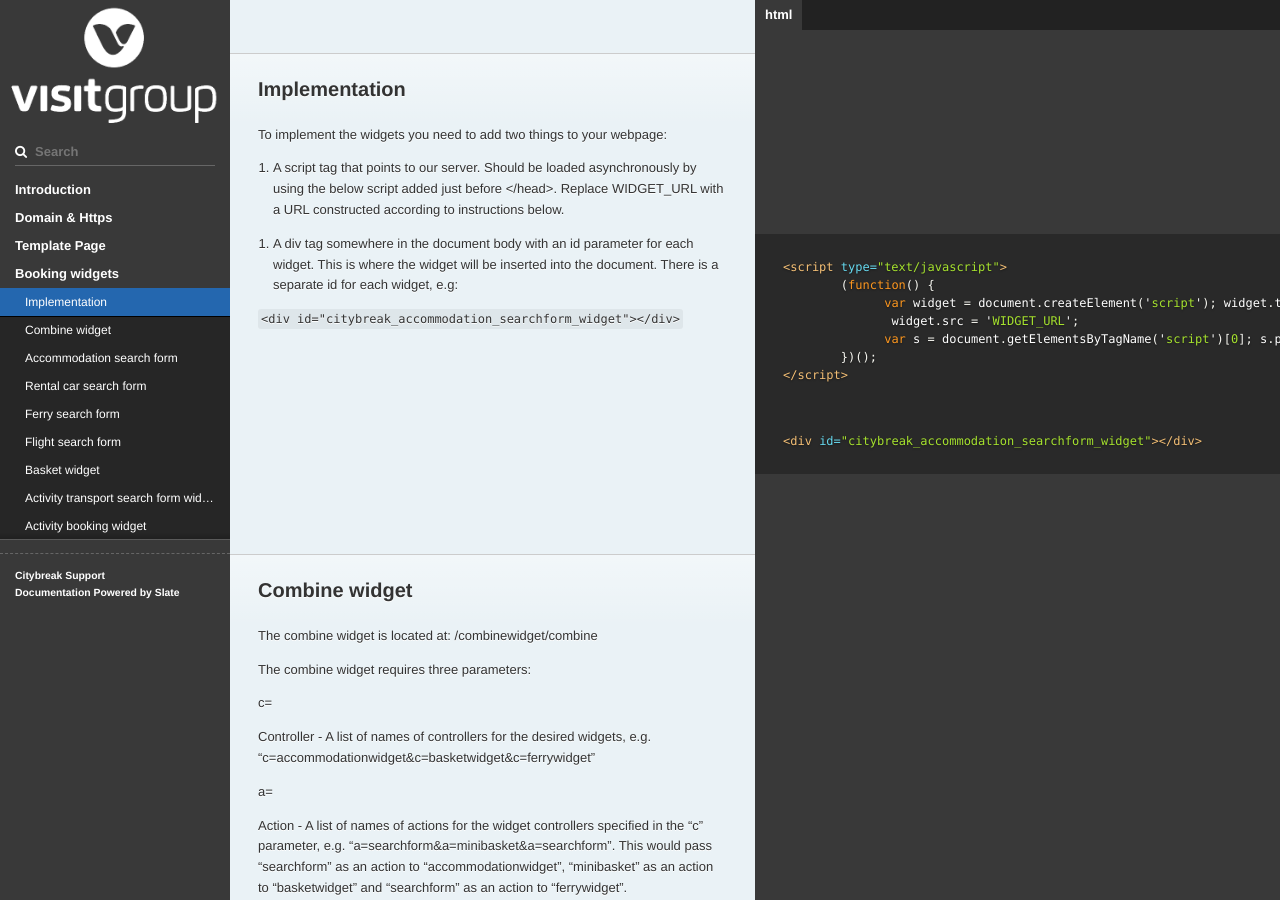
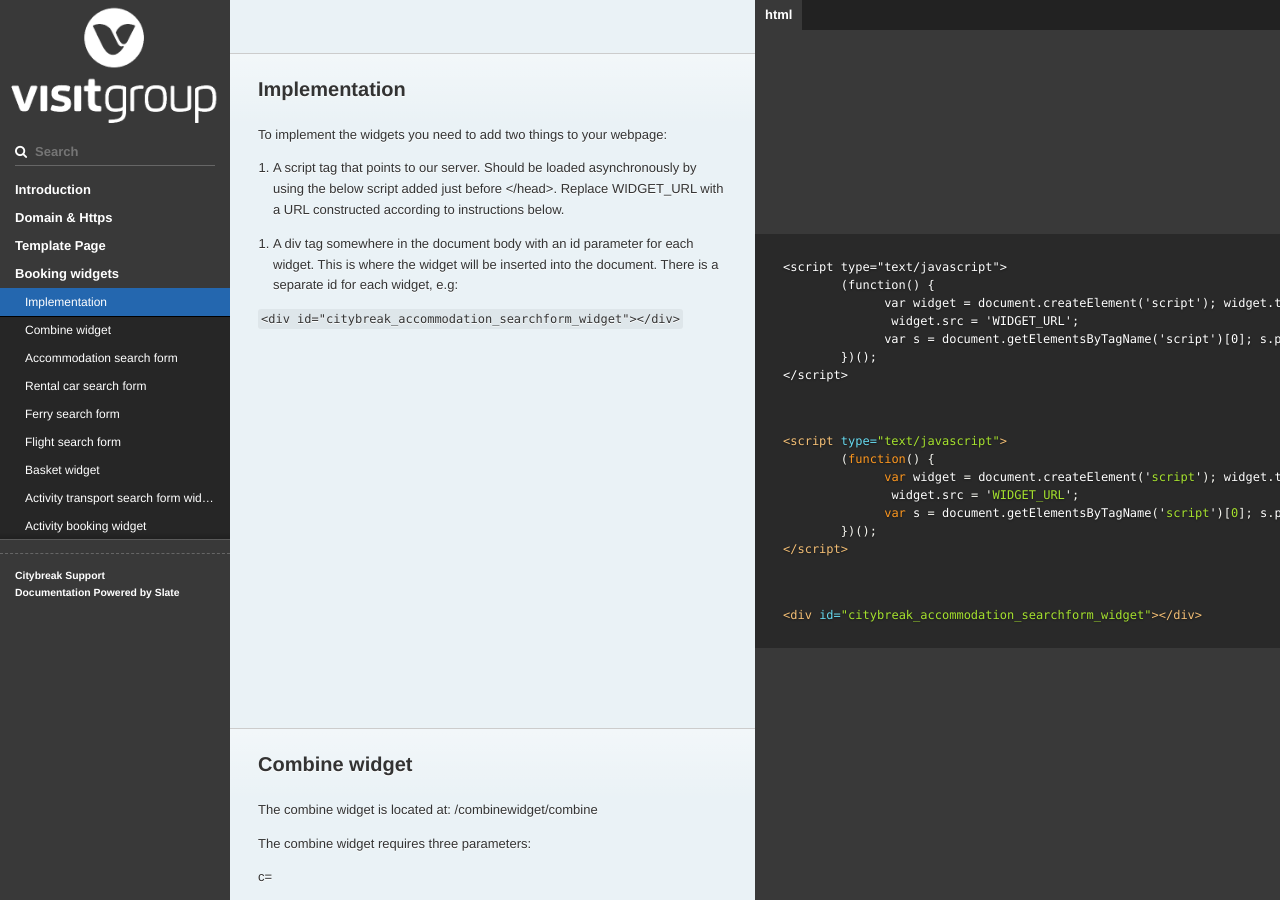
Before and after one commit to visit/citybreak-online-doc, a Jekyll site: the page built from index.md, in a window 1280 px wide and 900 px high, scrolled down 5677 px. Built offline with Jekyll 4.4.1, drawn with Linux system fonts in a browser that asks for light colours; our own code applies the rules of GitHub Pages for plain Markdown files.

Commit message:
Update widgets.md

````diff
--- a/_includes/widgets.md
+++ b/_includes/widgets.md
@@ -9,6 +9,16 @@ The widgets are JavaScript widgets that are easy to integrate with a few lines o
 To implement the widgets you need to add two things to your webpage:
 
 1. A script tag that points to our server. Should be loaded asynchronously by using the below script added just before </head>. Replace WIDGET_URL with a URL constructed according to instructions below.
+
+```
+<script type="text/javascript">
+        (function() {
+              var widget = document.createElement('script'); widget.type = 'text/javascript'; widget.async = true;
+               widget.src = 'WIDGET_URL';
+              var s = document.getElementsByTagName('script')[0]; s.parentNode.insertBefore(widget, s);
+        })();
+</script>
+```
 
 ```html
 <script type="text/javascript">
````
